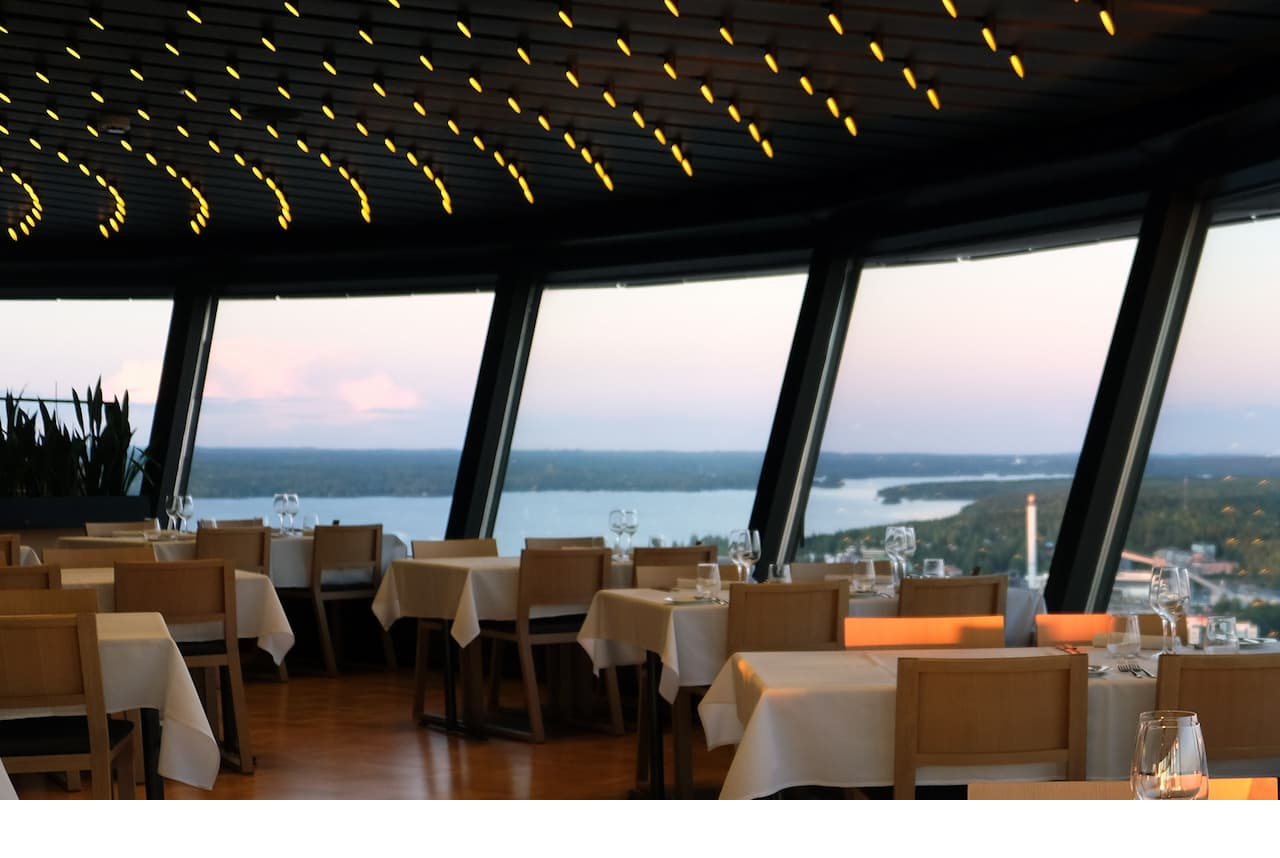
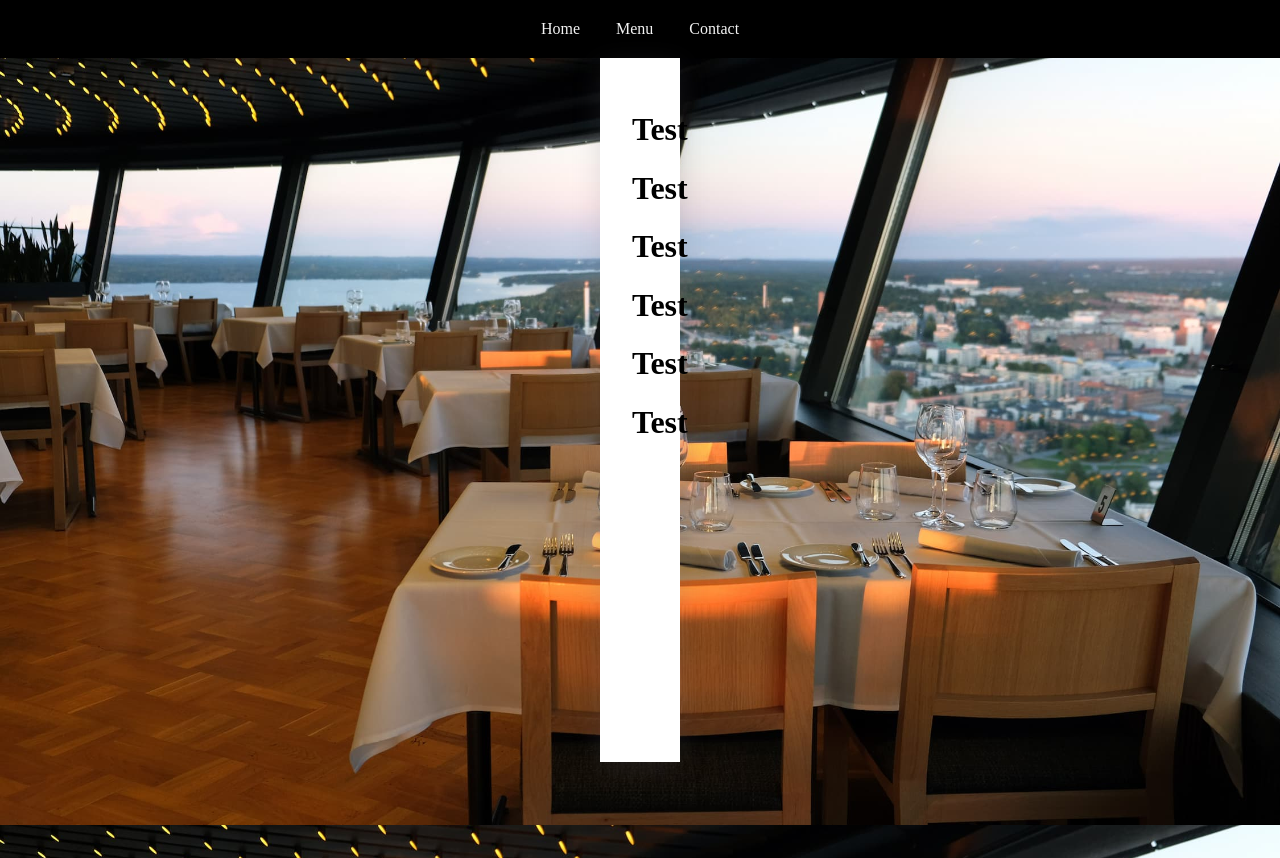
Before and after one commit to Ethari93/restaurant, a plain HTML site: page index.html in a window 1280 px wide. Before the commit the page ends 800 px from the top, so only its background shows below. Drawn offline with Linux system fonts and the light colour scheme.

Commit message:
Basic setup, WIP

```diff
--- a/css/styles.scss
+++ b/css/styles.scss
@@ -1,6 +1,63 @@
 $body-color: black;
+$max-width: 1600px;
+$page-margin: 600px;
+
+html,
+body {
+    height: 100%;
+}
 
 body {
   color: $body-color;
-  background-image: url('../../src/assets/images/restaurant_bg.jpg');
+  background: url('../../src/assets/images/restaurant_bg.jpg') no-repeat center center fixed;
+  -webkit-background-size: cover;
+  -moz-background-size: cover;
+  -o-background-size: cover;
+  background-size: cover;
+  margin: 0;
+
+  #navbar{
+    overflow: hidden;
+    background-color: #000000;
+
+    .navbar-inner{
+        text-align: center;
+
+        .nav{
+            float: none;
+            display: inline-block;
+            vertical-align: middle;
+
+            a{
+                padding: 20px;
+                display: inline-block;
+                color: #f2f2f2;
+                text-align: center;
+                padding-left: 1rem;
+                padding-right: 1rem;
+                text-decoration: none;
+
+                &:hover, &.active{
+                    color: black;
+                    background: white;
+                }
+            }
+        }
+
+    }
+  }
+
+  .page-wrap{
+    max-width: $max-width;
+    margin-left: $page-margin;
+    margin-right: $page-margin;
+    height: 100%;
+
+    #content{
+        background: white;
+        height: 80%;
+        box-shadow: rgba(100, 100, 111, 0.2) 0px 7px 29px 0px;
+        padding: 2rem;
+    }
+  }
 }
--- a/index.html
+++ b/index.html
@@ -6,6 +6,23 @@
     <script src="main.js"></script>
   </head>
 <body>
+  <div id="navbar">
+    <div class="navbar-inner">
+      <div class="nav">
+        <a href="#home">Home</a>
+        <a href="#news">Menu</a>
+        <a href="#contact">Contact</a>
+      </div>
+    </div>
+  </div>
+  <div class="page-wrap">
     <div id="content">
+      <h1>Test</h1>
+      <h1>Test</h1>
+      <h1>Test</h1>
+      <h1>Test</h1>
+      <h1>Test</h1>
+      <h1>Test</h1>
     </div>
+  </div>
 </body>
```
Also changed, not shown: main.js.
